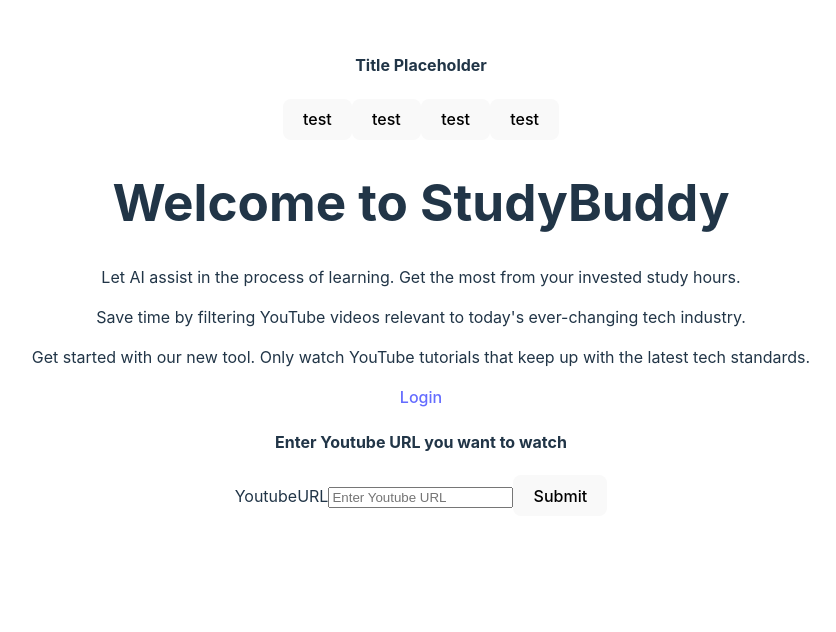
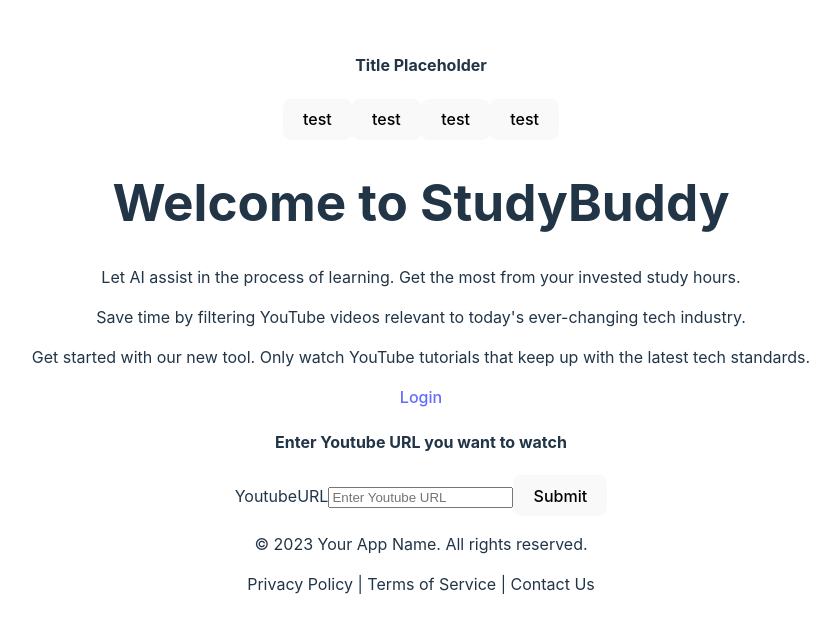
Before and after one commit to gorhgo3/assisting-your-learning, a React (Vite) app: page / in a window 1280 px wide. Shown: the top 632 px of the page, without its empty margins (219-1055 px from the left). Built offline with nearby package versions, Linux system fonts and the light colour scheme.

Commit message:
add footer to page layout

```diff
--- a/client/src/index.tsx
+++ b/client/src/index.tsx
@@ -1,17 +1,15 @@
 import React from 'react'
 import ReactDOM from 'react-dom/client'
-// import App from './App.tsx'
 import './styles/index.css'
-// import HomePage from './pages/HomePage.tsx'
-// import './App.css'
 import { RouterProvider } from 'react-router-dom'
 import router from './routing.tsx'
 import Header from './components/Header.tsx'
+import Footer from './components/Footer.tsx'
 
 ReactDOM.createRoot(document.getElementById('root')!).render(
   <React.StrictMode>
     <Header />
     <RouterProvider router={router} />
-    {/* footer */}
+    <Footer />
   </React.StrictMode>
 )
```
